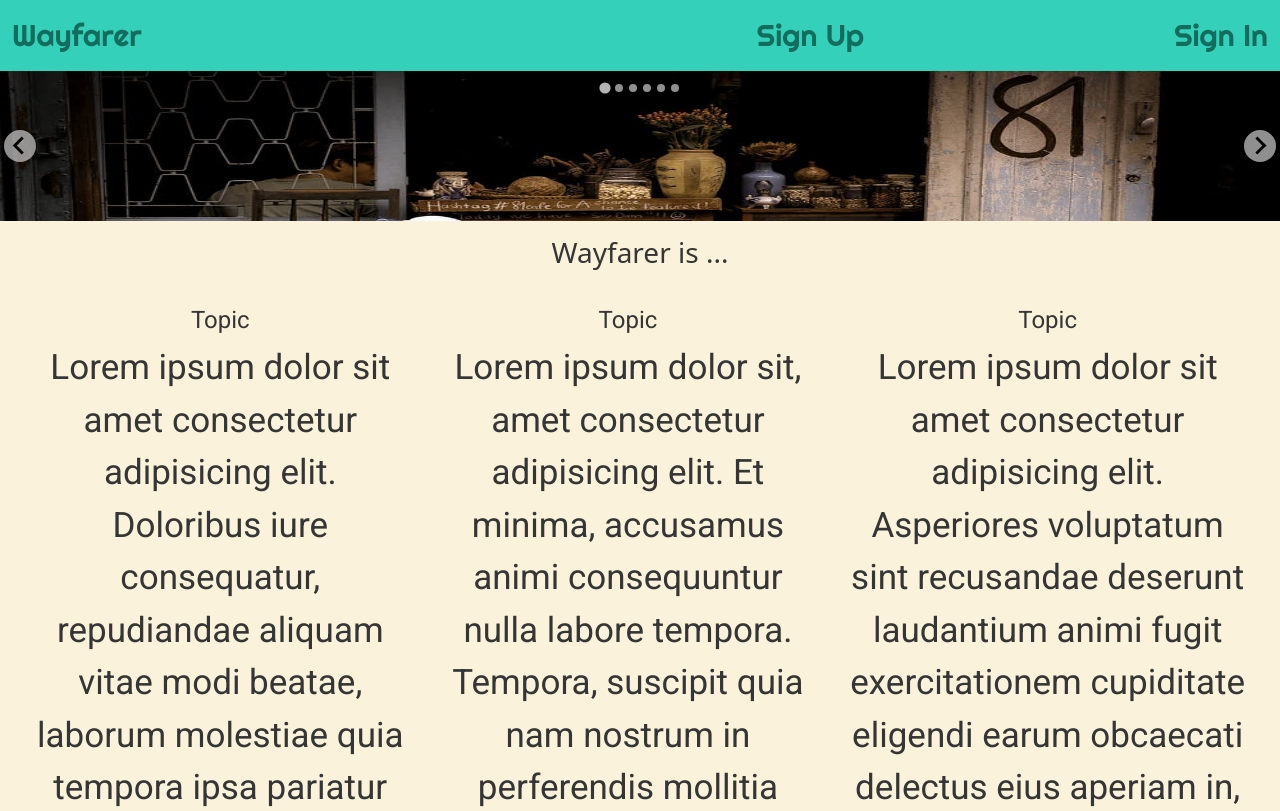
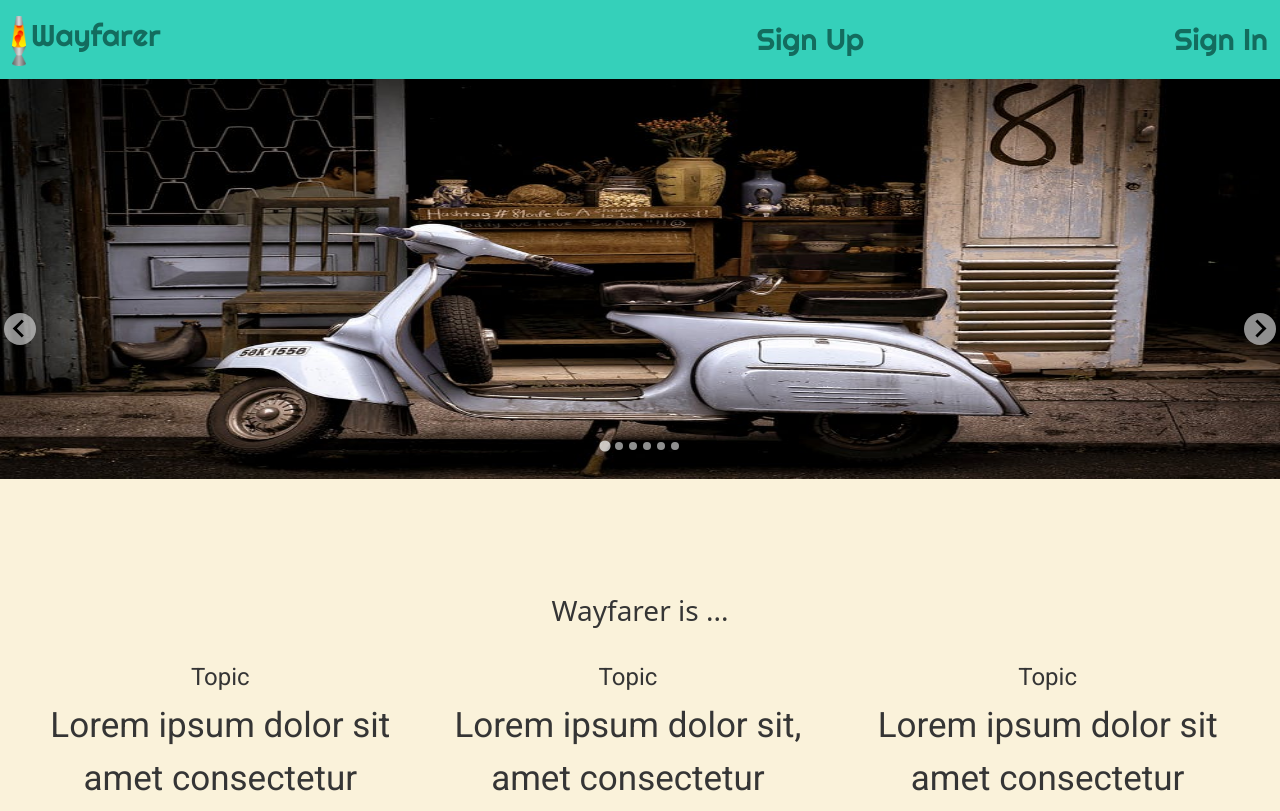
Before and after one commit to justnyc187/wayfarerProject, a Django app: page / in a window 1280 px wide; the page is wider, and only the part inside the window is pictured. Shown: the top 811 px of that part. Run offline with Django 3.2, Linux system fonts and the light colour scheme.

Commit message:
logo image

```diff
--- a/main_app/static/styles/main.css
+++ b/main_app/static/styles/main.css
@@ -187,3 +187,7 @@
     .profile-city2{
         padding-bottom: 550px;
     }
+
+    .splide__track{
+        height: 500px;
+    }
--- a/main_app/templates/base.html
+++ b/main_app/templates/base.html
@@ -31,6 +31,7 @@
     {%if user.is_authenticated%}
       <nav class="navbar is-black" role="navigation" aria-label="main navigation">
         <div class="navbar-brand col-4">
+          <img src="/static/images/lavalamplogo.png" height="50px">
           <a class="navbar-item" href="/">Wayfarer</a>
         </div>
         <div>
@@ -46,6 +47,7 @@
     {%else%}
       <nav class="navbar is-black" role="navigation" aria-label="main navigation">
           <div class="navbar-brand col-4">
+            <img src="/static/images/lavalamplogo.png" height="50px">
             <a class="navbar-item" href="/">Wayfarer</a>
           </div>
           <div>
```
Also changed, not shown: main_app/static/images/lavalamplogo.png (added).
